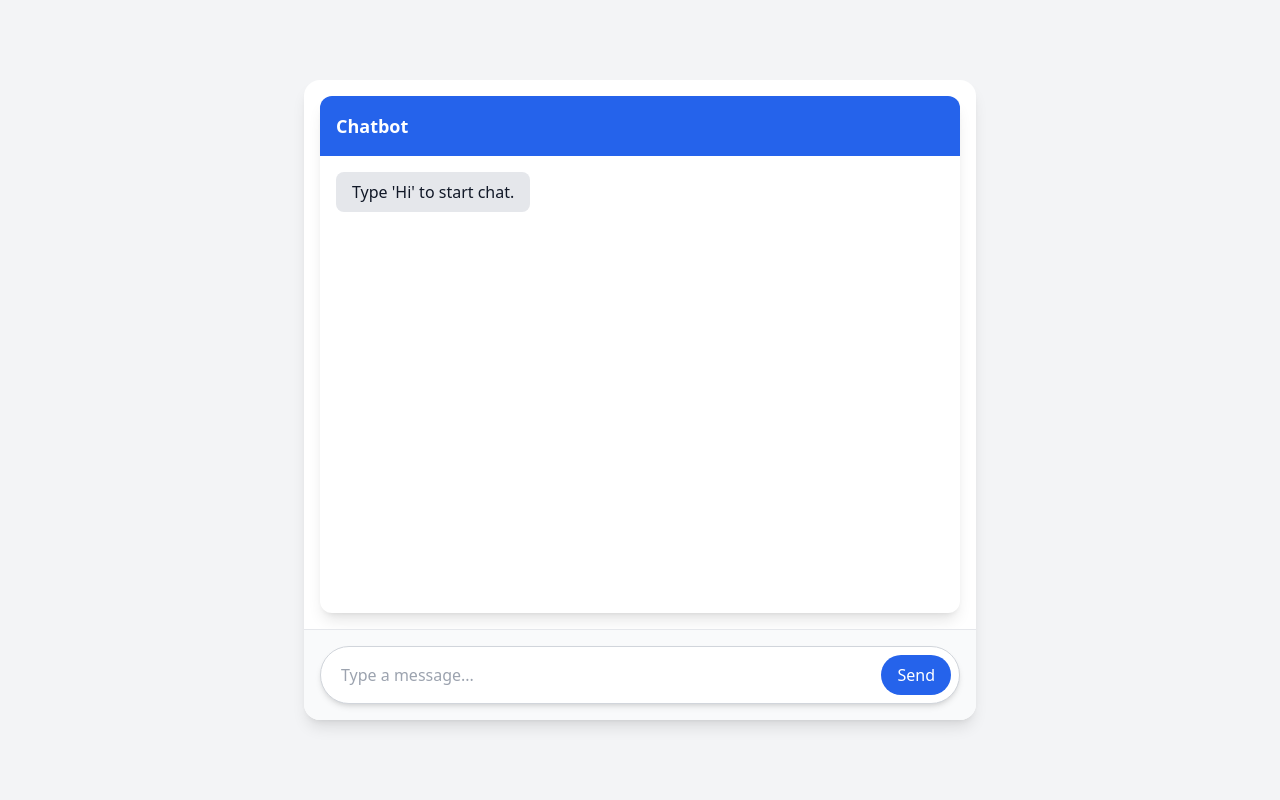
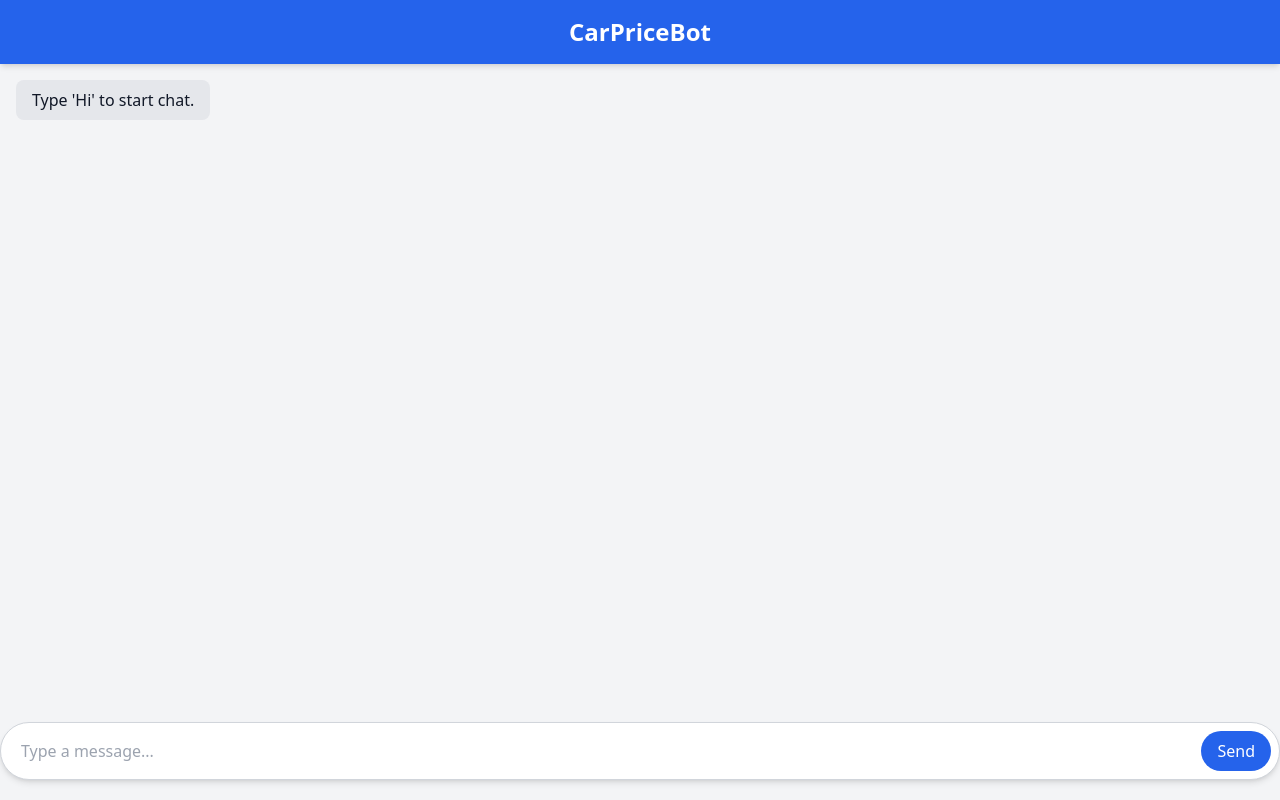
Before and after one commit to Abhiji-th/CarPriceBot, a React (Create React App) app in the folder frontend/: page / in a window 1280 px wide. Built offline with nearby package versions, Linux system fonts and the light colour scheme.

Commit message:
first commit

```diff
--- a/frontend/package.json
+++ b/frontend/package.json
@@ -36,5 +36,8 @@
       "last 1 firefox version",
       "last 1 safari version"
     ]
+  },
+  "devDependencies": {
+    "json-server": "^1.0.0-beta.3"
   }
 }
--- a/frontend/src/App.js
+++ /dev/null
@@ -1,21 +0,0 @@
-import { useState } from 'react';
-import ChatBot from './components/ChatBot';
-
-function App() {
-  const [messages, setMessages] = useState([
-    { text: 'Type \'Hi\' to start chat.', isBot: true }
-  ]);
-
-  // Function to test sending messages
-  const handleSend = (text) => {
-    console.log('Message sent:', text);
-  };
-
-  return (
-    <div>
-      <ChatBot />
-    </div>
-  );
-}
-
-export default App;
--- /dev/null
+++ b/frontend/src/App.jsx
@@ -0,0 +1,14 @@
+import ChatBot from './components/ChatBot';
+import NavBar from './components/NavBar';
+
+function App() {
+
+  return (
+    <div className="flex flex-col min-h-screen bg-gray-100">
+    <NavBar />
+    <ChatBot />
+    </div>
+  );
+}
+
+export default App;
--- a/frontend/src/components/ChatBot.js
+++ b/frontend/src/components/ChatBot.jsx
@@ -36,16 +36,10 @@ function Chatbot() {
   };
 
   return (
-    <div className="flex items-center justify-center min-h-screen bg-gray-100">
-      <div className="w-full max-w-2xl h-[80vh] flex flex-col bg-white rounded-2xl shadow-lg overflow-hidden mx-4">
-        <div className="flex-grow overflow-auto p-4">
-          <ChatWindow messages={messages} />
-        </div>
-        <div className="p-4 bg-gray-50 border-t">
-          <InputForm onSendMessage={handleSendMessage} />
-        </div>
-      </div>
-    </div>
+    <>
+      <ChatWindow messages={messages} />
+      <InputForm onSendMessage={handleSendMessage} />
+    </>
   );
 }
 
--- a/frontend/src/components/ChatWindow.js
+++ b/frontend/src/components/ChatWindow.jsx
@@ -9,14 +9,7 @@ function ChatWindow({ messages }) {
   }, [messages]);
 
   return (
-    <div className="rounded-xl bg-white shadow-lg h-full flex flex-col">
-      {/* Header */}
-      <div className="bg-blue-600 text-white p-4 rounded-t-xl">
-        <h2 className="text-lg font-semibold">Chatbot</h2>
-      </div>
-
-      {/* Messages Area */}
-      <div className="flex-grow flex flex-col p-4 space-y-3 overflow-y-auto text-gray-900">
+      <div className="flex flex-col p-4 space-y-3 overflow-y-auto text-gray-900 pb-24">
         {messages.map((msg, index) => (
           <div
             key={index}
@@ -32,8 +25,6 @@ function ChatWindow({ messages }) {
         {/* Invisible marker to scroll into view */}
         <div ref={endOfMessagesRef} />
       </div>
-    </div>
-
   );
 }
 
--- a/frontend/src/components/InputForm.js
+++ b/frontend/src/components/InputForm.jsx
@@ -12,24 +12,26 @@ function InputForm({ onSendMessage }) {
   };
 
   return (
+    <div className='fixed bg-gray-100 bottom-5 w-full '>
     <form
       onSubmit={handleSubmit}
-      className="flex p-2 bg-white shadow-md rounded-full border border-gray-300"
-    >
+      className=" flex p-2 bg-white shadow-md rounded-full border border-gray-300 gap-3"
+      >
       <input
         type="text"
         value={input}
         onChange={(e) => setInput(e.target.value)}
         placeholder="Type a message..."
         className="flex-1 px-3 py-2 rounded-full mr-2 outline-none focus:ring-2 focus:ring-blue-500"
-      />
+        />
       <button
         type="submit"
         className="px-4 py-2 bg-blue-600 text-white rounded-full hover:bg-blue-700 transition-colors"
-      >
+        >
         Send
       </button>
     </form>
+    </div>
   );
 }
 
--- /dev/null
+++ b/frontend/src/components/NavBar.jsx
@@ -0,0 +1,11 @@
+import React from 'react'
+
+const NavBar = () => {
+  return (
+    <nav className='sticky top-0 w-full h-16 bg-blue-600 flex items-center justify-center text-white text-2xl font-bold shadow-md'>
+        CarPriceBot
+    </nav>
+  )
+}
+
+export default NavBar
```
Also changed, not shown: frontend/src/mock-chat.json (added, +7 -0 lines), 2 other files (tests, documents, lock files or other folders).
